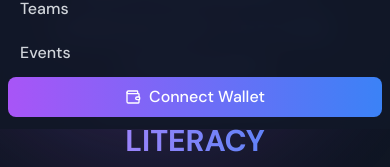
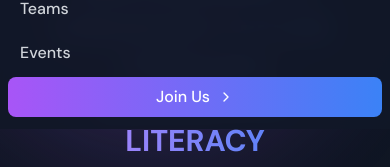
Before and after one commit to Stepheeeen/blockchain-ful, a Next.js app: page / in a window 390 px wide. Both pictures are taken after a click on the button "Toggle Menu". Shown: the part 187-354 px from the top of the page. Built offline with nearby package versions, Linux system fonts and the light colour scheme.

Commit message:
refactor: update navbar button text and icon for improved clarity

```diff
--- a/src/components/navbar.tsx
+++ b/src/components/navbar.tsx
@@ -179,8 +179,8 @@ const Navbar = () => {
             onClick={handleWalletConnect}
             className="w-full mt-4 flex items-center justify-center gap-2 px-4 py-2 rounded-lg font-medium bg-gradient-to-r from-purple-500 to-blue-500 text-white"
           >
-            <Wallet className="w-4 h-4" />
-            Connect Wallet
+            <p>Join Us</p>
+            <ChevronRight className="w-4 h-4" />
           </button>
         </div>
       </div>
```
